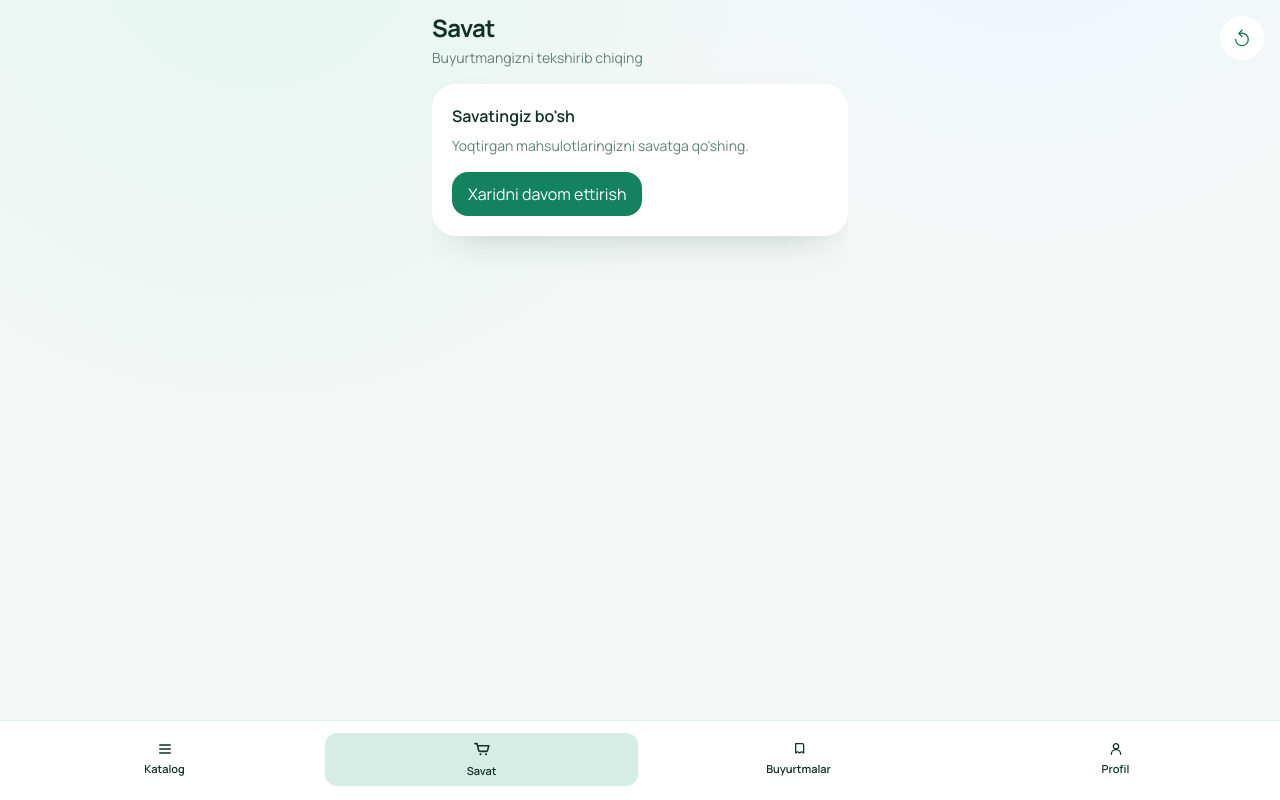
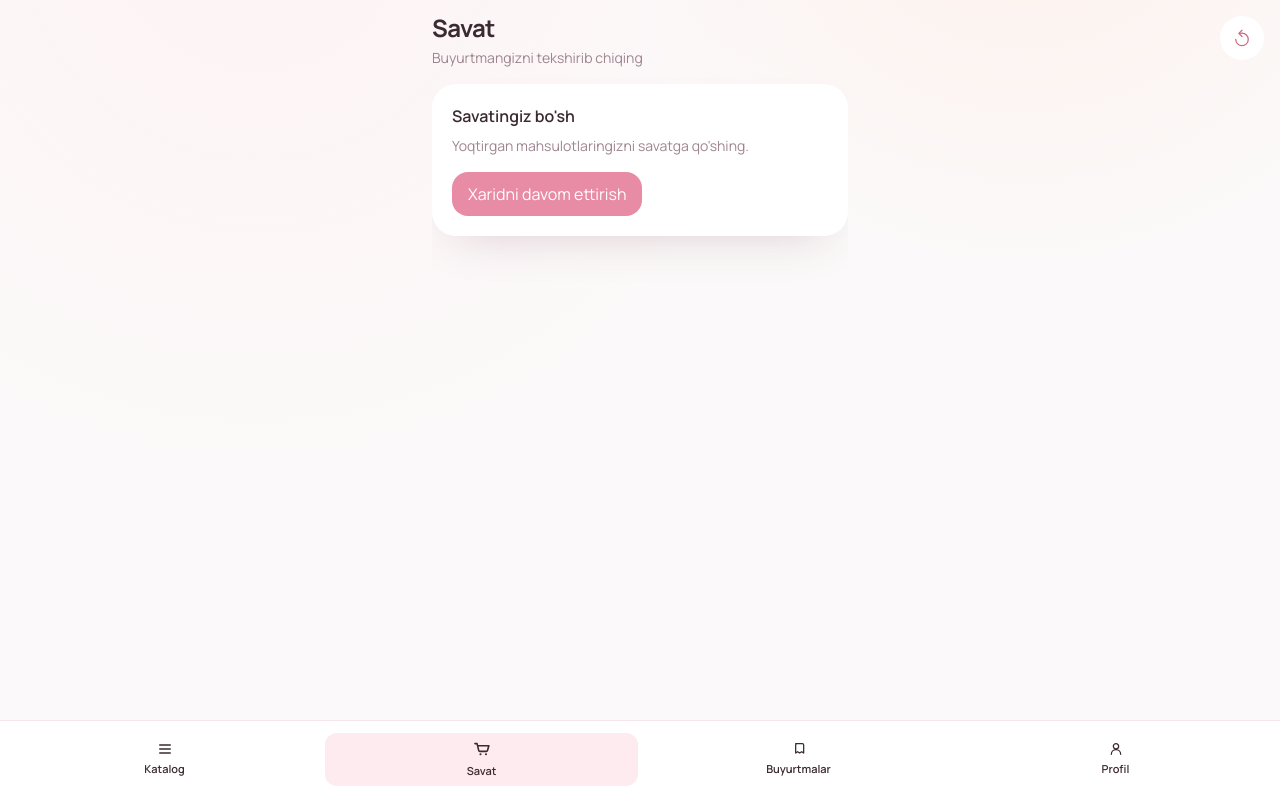
Before and after one commit to Abdurahman0/chikko-telegram-webapp, a Next.js app: page /uz/cart in a window 1280 px wide. Built offline with nearby package versions, Linux system fonts and the light colour scheme.

Commit message:
feat: add floating share button to product page and define global design system styles

```diff
--- a/src/app/[locale]/product/[id]/page.tsx
+++ b/src/app/[locale]/product/[id]/page.tsx
@@ -6,6 +6,7 @@ import { useEffect, useMemo, useState } from "react";
 import { useParams } from "next/navigation";
 import { Button } from "@/components/shared/button";
 import { FloatingBackButton } from "@/components/shared/floating-back-button";
+import { FloatingShareButton } from "@/components/shared/floating-share-button";
 import { StateCard } from "@/components/shared/state-card";
 import { useI18n } from "@/components/shared/locale-provider";
 import { formatCurrency } from "@/lib/formatters/currency";
@@ -82,8 +83,9 @@ function ProductScreen({
   return (
     <div className="pb-8">
       <FloatingBackButton href={`/${locale}/catalog`} />
+      <FloatingShareButton productId={product.id} productName={product.name} />
 
-      <div className="bg-surface pb-4 shadow-soft sm:rounded-b-3xl">
+      <div className="overflow-hidden rounded-b-[2.5rem] bg-surface pb-5 shadow-soft">
         <div className="relative flex aspect-square w-full items-center justify-center overflow-hidden bg-surface-soft">
           {currentImage ? (
             <Image
@@ -133,7 +135,7 @@ function ProductScreen({
       </div>
 
       <div className="mt-2 space-y-2">
-        <div className="bg-surface p-4 shadow-soft sm:rounded-3xl">
+        <div className="rounded-[2rem] bg-surface p-5 shadow-soft">
           <p className="text-xl font-bold">
             {formatCurrency(product.price, locale)} {messages.common.som}
           </p>
@@ -144,7 +146,7 @@ function ProductScreen({
           </p>
         </div>
 
-        <div className="bg-surface p-4 shadow-soft sm:rounded-3xl">
+        <div className="rounded-[2rem] bg-surface p-5 shadow-soft">
           <p className="text-sm font-semibold">{messages.product.quantity}</p>
           <div className="mt-2 flex items-center gap-2">
             <Button variant="soft" onClick={() => setQuantity((prev) => Math.max(1, prev - 1))}>
--- a/src/app/globals.css
+++ b/src/app/globals.css
@@ -1,17 +1,17 @@
 @import "tailwindcss";
 
 :root {
-  --app-bg: #f4f7f6;
-  --app-text: #113127;
-  --app-muted: #638278;
+  --app-bg: #fbf9f9;
+  --app-text: #3c2a32;
+  --app-muted: #9e8590;
   --surface: #ffffff;
-  --surface-soft: #eef4f1;
-  --surface-accent: #ddede7;
-  --brand: #13835f;
-  --brand-strong: #0f6d4f;
-  --brand-soft: #d5ede5;
-  --danger: #c14949;
-  --ring: #9fd2c1;
+  --surface-soft: #fcf4f5;
+  --surface-accent: #f7e6ea;
+  --brand: #e88ba4;
+  --brand-strong: #c96b86;
+  --brand-soft: #fdebef;
+  --danger: #d95c5c;
+  --ring: #f3c2cf;
 }
 
 @theme inline {
@@ -41,8 +41,8 @@ body {
 body {
   margin: 0;
   background:
-    radial-gradient(circle at 20% -10%, #e5f7f0 0%, rgba(229, 247, 240, 0) 40%),
-    radial-gradient(circle at 80% -20%, #edf6ff 0%, rgba(237, 246, 255, 0) 30%),
+    radial-gradient(circle at 20% -10%, #fef3f5 0%, rgba(254, 243, 245, 0) 40%),
+    radial-gradient(circle at 80% -20%, #fef0ea 0%, rgba(254, 240, 234, 0) 30%),
     var(--app-bg);
   color: var(--app-text);
   font-family: var(--font-manrope), sans-serif;
@@ -62,7 +62,7 @@ a {
 }
 
 .shadow-soft {
-  box-shadow: 0 16px 44px -24px rgba(29, 69, 55, 0.35);
+  box-shadow: 0 20px 48px -24px rgba(115, 65, 83, 0.25);
 }
 
 .ring-soft {
--- /dev/null
+++ b/src/components/shared/floating-share-button.tsx
@@ -0,0 +1,60 @@
+"use client";
+
+import { cn } from "@/lib/utils/cn";
+import { getTelegramWebApp } from "@/lib/telegram/webapp";
+
+export function FloatingShareButton({
+  productId,
+  productName,
+  className,
+  ariaLabel = "Share product",
+}: {
+  productId: string;
+  productName: string;
+  className?: string;
+  ariaLabel?: string;
+}) {
+  const getShareLink = () => {
+    const botUrl = process.env.NEXT_PUBLIC_BOT_URL || "https://t.me/chikko_test_bot";
+    const appLink = `${botUrl}/app?startapp=${productId.replace(/-/g, "_")}`;
+    const text = `Check out ${productName} \uD83E\uDD0D`;
+    return `https://t.me/share/url?url=${encodeURIComponent(appLink)}&text=${encodeURIComponent(text)}`;
+  };
+
+  const handleShare = () => {
+    const webApp = getTelegramWebApp();
+    const link = getShareLink();
+
+    if (webApp && (webApp as any).openTelegramLink) {
+      try {
+        (webApp as any).openTelegramLink(link);
+        return;
+      } catch {
+        // Fallback if openTelegramLink fails in some strict environments
+      }
+    }
+    window.open(link, "_blank");
+  };
+
+  const content = (
+    <svg viewBox="0 0 24 24" className="h-[1.15rem] w-[1.15rem]" fill="none" aria-hidden="true" stroke="currentColor" strokeWidth="2.1" strokeLinecap="round" strokeLinejoin="round">
+      <path d="M4 12v8a2 2 0 0 0 2 2h12a2 2 0 0 0 2-2v-8" />
+      <polyline points="16 6 12 2 8 6" />
+      <line x1="12" y1="2" x2="12" y2="15" />
+    </svg>
+  );
+
+  return (
+    <button
+      type="button"
+      className={cn(
+        "fixed right-4 top-4 z-40 inline-flex h-10 w-10 items-center justify-center rounded-full bg-surface text-brand-strong shadow-soft ring-1 ring-surface-accent active:bg-surface-soft transition-colors",
+        className,
+      )}
+      onClick={handleShare}
+      aria-label={ariaLabel}
+    >
+      {content}
+    </button>
+  );
+}
```
